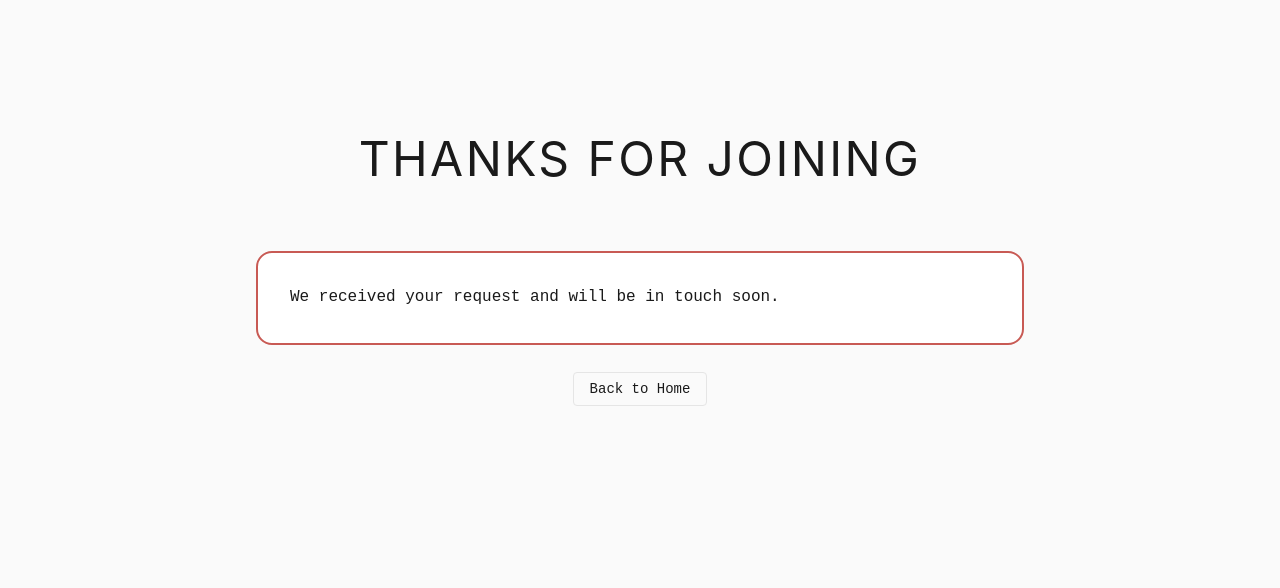
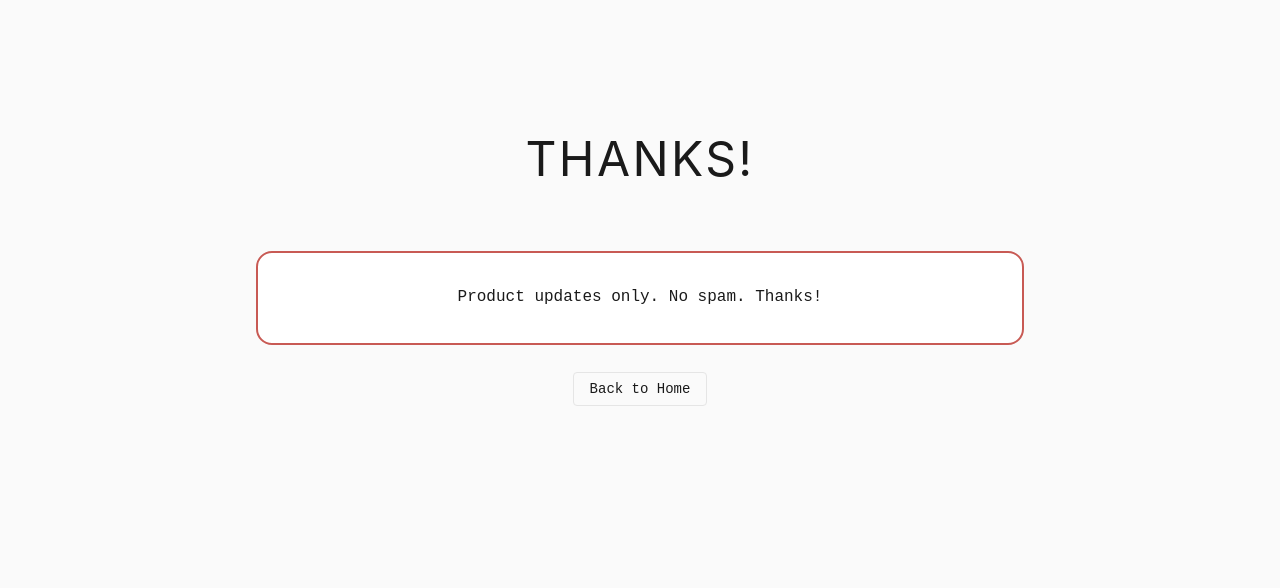
Before and after one commit to richardjhobbs/via_labs, a plain HTML site: page thanks.html in a window 1280 px wide. Shown: the part 134-722 px from the top of the page. Drawn offline with Linux system fonts and the light colour scheme.

Commit message:
Update thanks page copy and centered layout

```diff
--- a/thanks.html
+++ b/thanks.html
@@ -34,9 +34,9 @@
 
   <main>
     <div class="container container-narrow">
-      <h1>Thanks for joining</h1>
-      <div class="content-section">
-        <p>We received your request and will be in touch soon.</p>
+      <h1>Thanks!</h1>
+      <div class="content-section" style="text-align: center;">
+        <p>Product updates only. No spam. Thanks!</p>
       </div>
       <p style="text-align: center; margin-top: 2rem;">
         <a href="index.html" class="bottom-nav-link">Back to Home</a>
```
